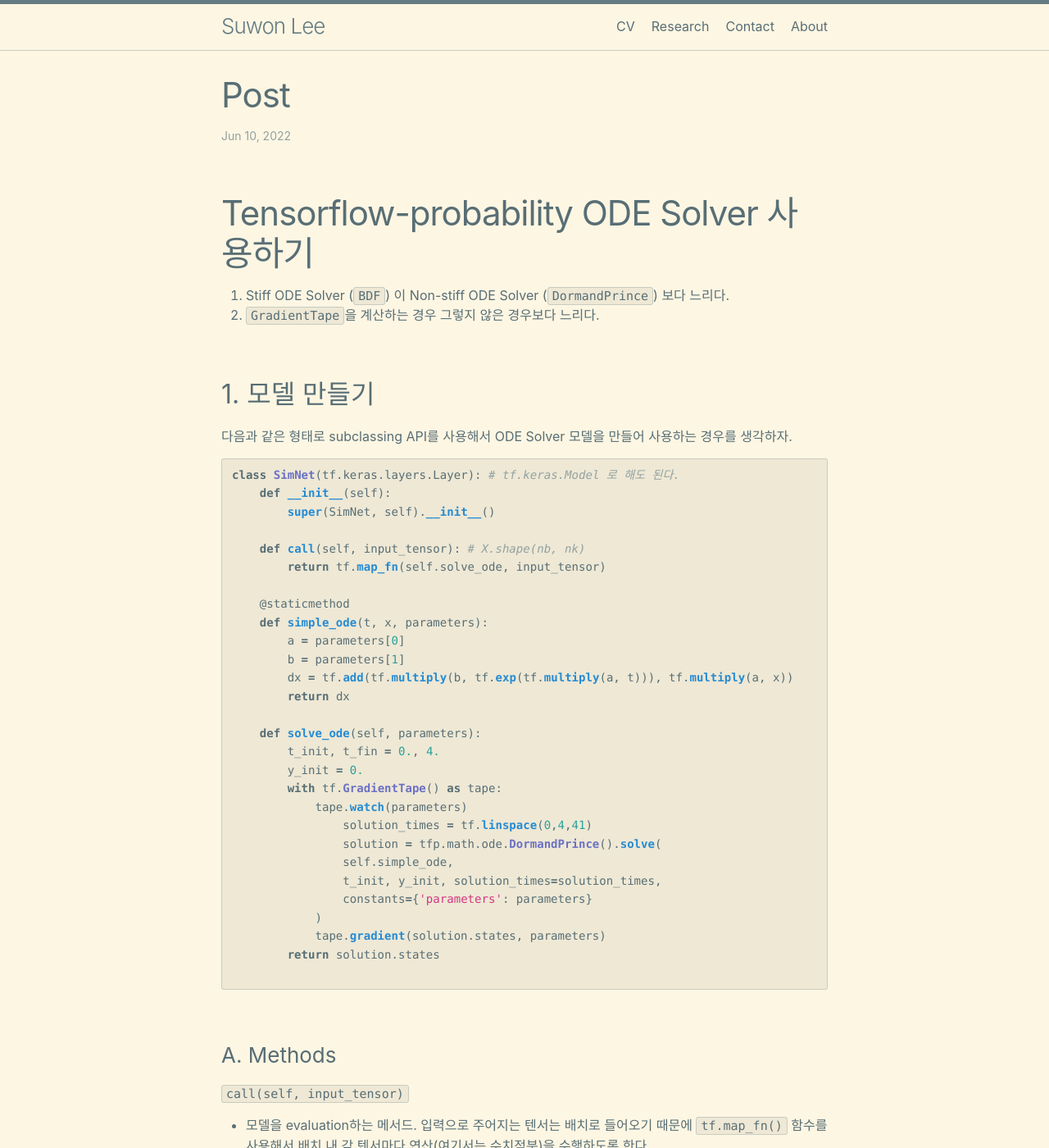
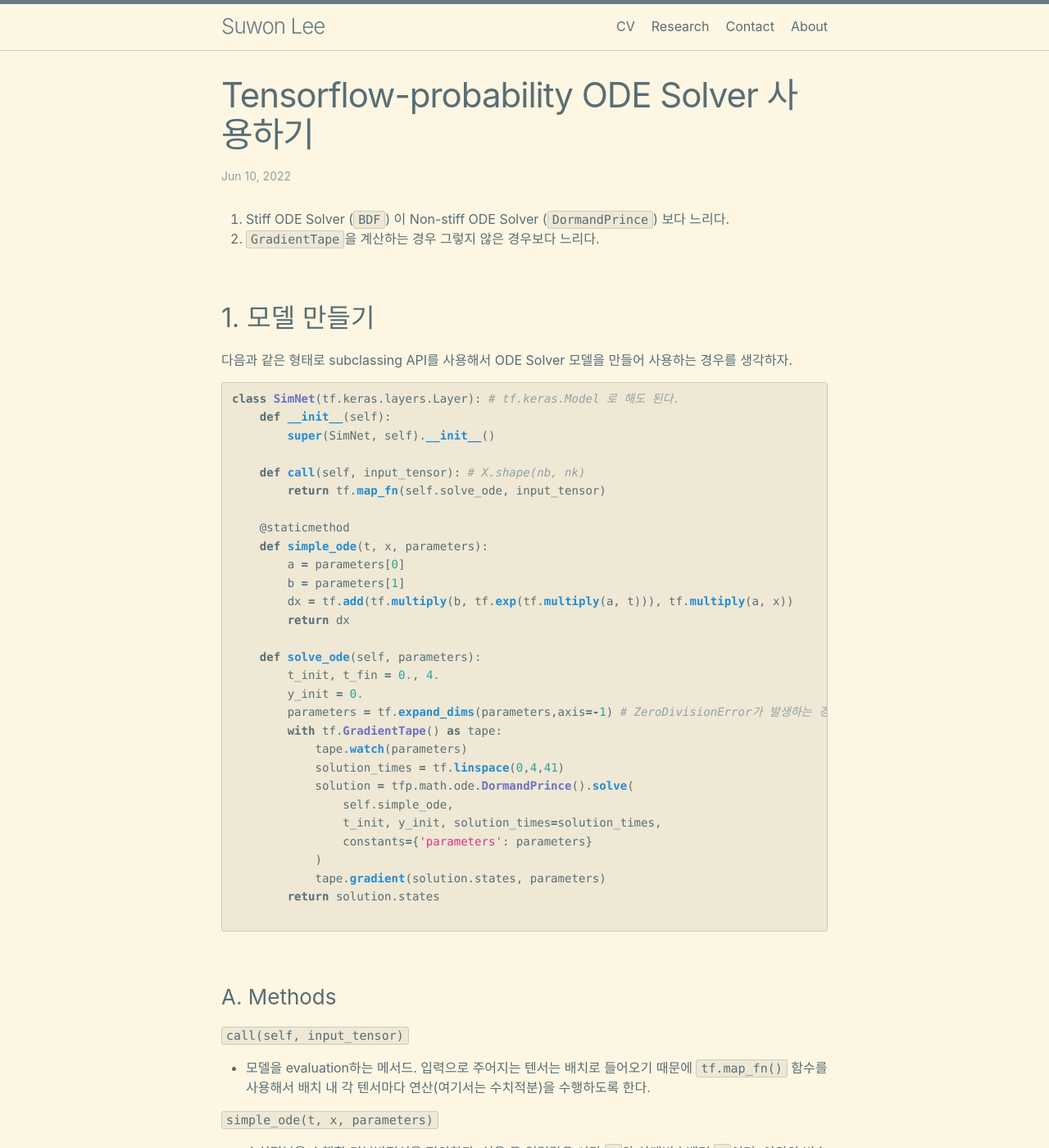
Before and after one commit to SuwonLee-KMU/SuwonLee-KMU.github.io, a Jekyll site: the page built from docs/_posts/2022-06-10-post.markdown, in a window 1280 px wide and 1400 px high. Shown: the whole window at 82% size. Built offline with Jekyll 4.4.1, drawn with Linux system fonts in a browser that asks for light colours; our own code applies the rules of GitHub Pages for plain Markdown files; some of the changed lines change nothing that is shown.

Commit message:
포스트 일부 수정

```diff
--- a/docs/_posts/2022-06-10-post.markdown
+++ b/docs/_posts/2022-06-10-post.markdown
@@ -1,10 +1,9 @@
 ---
 Author: Suwon Lee
 Date: June 10, 2022 11:44:48 AM GMT+9
-Title: Tensorflow-probability ODE Solver 사용하기
+title: "Tensorflow-probability ODE Solver 사용하기"
+categories: tensorflow
 ---
-
-# Tensorflow-probability ODE Solver 사용하기
 
 1. Stiff ODE Solver (`BDF`) 이 Non-stiff ODE Solver (`DormandPrince`) 보다 느리다.
 2. `GradientTape`을 계산하는 경우 그렇지 않은 경우보다 느리다.
@@ -31,10 +30,11 @@ class SimNet(tf.keras.layers.Layer): # tf.keras.Model 로 해도 된다.
     def solve_ode(self, parameters):
         t_init, t_fin = 0., 4.
         y_init = 0.
+        parameters = tf.expand_dims(parameters,axis=-1) # ZeroDivisionError가 발생하는 경우, 추가.
         with tf.GradientTape() as tape:
             tape.watch(parameters)
-                solution_times = tf.linspace(0,4,41)
-                solution = tfp.math.ode.DormandPrince().solve(
+            solution_times = tf.linspace(0,4,41)
+            solution = tfp.math.ode.DormandPrince().solve(
                 self.simple_ode,
                 t_init, y_init, solution_times=solution_times,
                 constants={'parameters': parameters}
```
